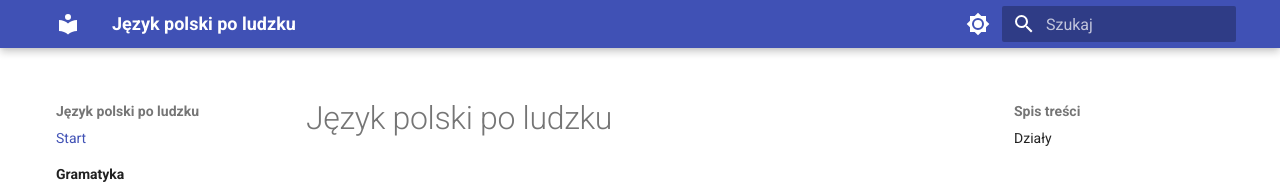
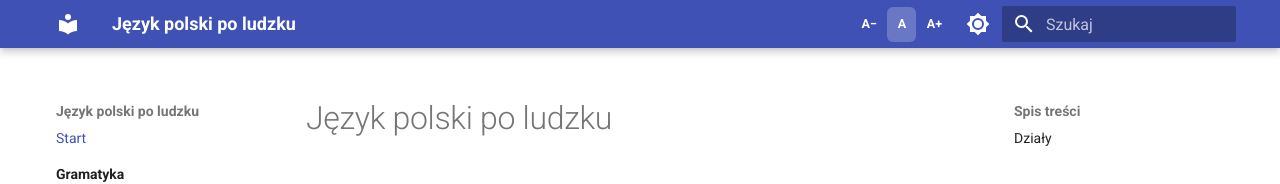
Before and after one commit to dchorazkiewicz/SP_JP, an MkDocs documentation site: the page built from docs/index.md, in a window 1280 px wide. Shown: the top 184 px of the page. Built offline with MkDocs 1.6.1 and Material for MkDocs 9.7.7, drawn with Linux system fonts in a browser that asks for light colours.

Commit message:
Load persistent font size controls

```diff
--- a/mkdocs.yml
+++ b/mkdocs.yml
@@ -34,6 +34,9 @@ extra_css:
   - stylesheets/borderline-classification.css
   - stylesheets/predicate-lesson.css
   - stylesheets/subject-lesson.css
+
+extra_javascript:
+  - javascripts/font-size-control.js
 
 plugins:
   - search:
```
